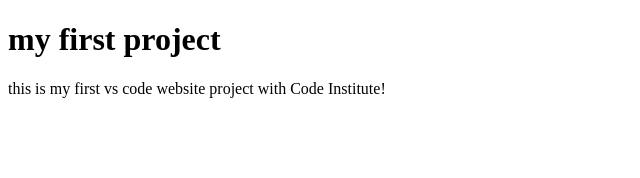
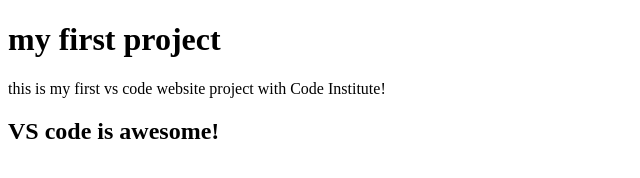
Before and after one commit to DanRider84/first-code-institute-project, a plain HTML site: page index.html in a window 1280 px wide. Shown: the whole page, without its empty margins (0-640 px from the left). Drawn offline with Linux system fonts and the light colour scheme.

Commit message:
Add document title and styled paragraph elements

```diff
--- a/assets/css/style.css
+++ b/assets/css/style.css
@@ -0,0 +1,7 @@
+h2 {
+    color: orangered;
+}
+
+p {
+    font-style: bold;
+}
--- a/index.html
+++ b/index.html
@@ -3,11 +3,12 @@
 <head>
     <meta charset="UTF-8">
     <meta name="viewport" content="width=device-width, initial-scale=1.0">
-    <title>Document</title>
+    <title>My First CI Project</title>
 </head>
 <body>
 
 </body>
     <h1>my first project</h1>
     <p>this is my first vs code website project with Code Institute!</p>
+    <h2>VS code is awesome!</h2>
 </html>
```
